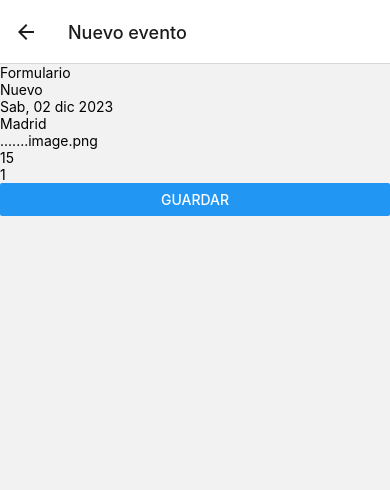
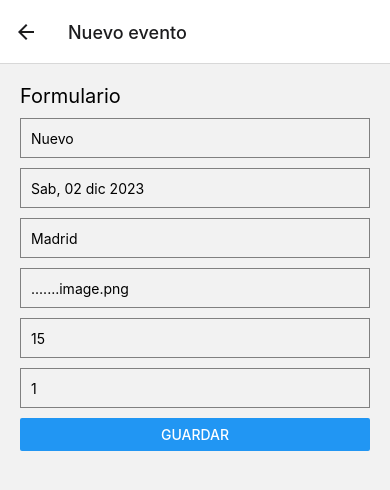
Before and after one commit to LuisLimaJLS/EventsApp, a React Native app: screen /FormScreen in a window 390 px wide. Shown: the top 490 px of the page. Built offline with nearby package versions, Linux system fonts and the light colour scheme.

Commit message:
Función errores, cambios estilos, etiquetas en campos

```diff
--- a/screens/FormScreen.js
+++ b/screens/FormScreen.js
@@ -1,51 +1,85 @@
-import { View, Text, TextInput, Button } from 'react-native'
-import React from 'react'
+import { View, Text, TextInput, Button, KeyboardAvoidingView } from 'react-native';
+import React from 'react';
 import { Formik } from 'formik';
 
 export default function FormScreen() {
   return (
-    <View>
-      <Text>Formulario</Text>
+    <KeyboardAvoidingView behavior="padding" style={{ flex: 1 }}>
+      <View style={{ margin: 20 }}>
+        <Text style={{ fontSize: 20, marginBottom: 10 }}>Formulario</Text>
         <Formik
-     initialValues={{ name: 'Nuevo' , date: 'Sab, 02 dic 2023' , address: 'Madrid' , imageUrl: '.......image.png' , price: 15 , distict: 1  }}
-     onSubmit={values => console.log(values)}
+          initialValues={{
+            name: 'Nuevo',
+            date: 'Sab, 02 dic 2023',
+            address: 'Madrid',
+            imageUrl: '.......image.png',
+            price: '15',
+            district: '1',
+          }}
+          onSubmit={(values) => console.log(values)}
         >
           {({ handleChange, handleBlur, handleSubmit, values }) => (
             <View>
               <TextInput
+                style={styles.input}
                 onChangeText={handleChange('name')}
                 onBlur={handleBlur('name')}
                 value={values.name}
+                placeholder="Nombre"
               />
               <TextInput
+                style={styles.input}
                 onChangeText={handleChange('date')}
                 onBlur={handleBlur('date')}
                 value={values.date}
+                placeholder="Fecha"
+                keyboardType="numeric"
               />
               <TextInput
+                style={styles.input}
                 onChangeText={handleChange('address')}
                 onBlur={handleBlur('address')}
                 value={values.address}
+                placeholder="Dirección"
               />
               <TextInput
+                style={styles.input}
                 onChangeText={handleChange('imageUrl')}
                 onBlur={handleBlur('imageUrl')}
                 value={values.imageUrl}
+                placeholder="URL de la imagen"
               />
               <TextInput
+                style={styles.input}
                 onChangeText={handleChange('price')}
                 onBlur={handleBlur('price')}
                 value={values.price}
+                placeholder="Precio"
+                keyboardType="numeric"
               />
               <TextInput
-           onChangeText={handleChange('distict')}
-           onBlur={handleBlur('distict')}
-           value={values.distict}
+                style={styles.input}
+                onChangeText={handleChange('district')}
+                onBlur={handleBlur('district')}
+                value={values.district}
+                placeholder="Distrito"
+                keyboardType="numeric"
               />
               <Button onPress={handleSubmit} title="Guardar" />
             </View>
           )}
         </Formik>
       </View>
-  )
+    </KeyboardAvoidingView>
+  );
 }
+
+const styles = {
+  input: {
+    height: 40,
+    borderColor: 'gray',
+    borderWidth: 1,
+    marginBottom: 10,
+    paddingHorizontal: 10,
+  },
+};
```
Lines whose indentation alone changed are shown as unchanged.
